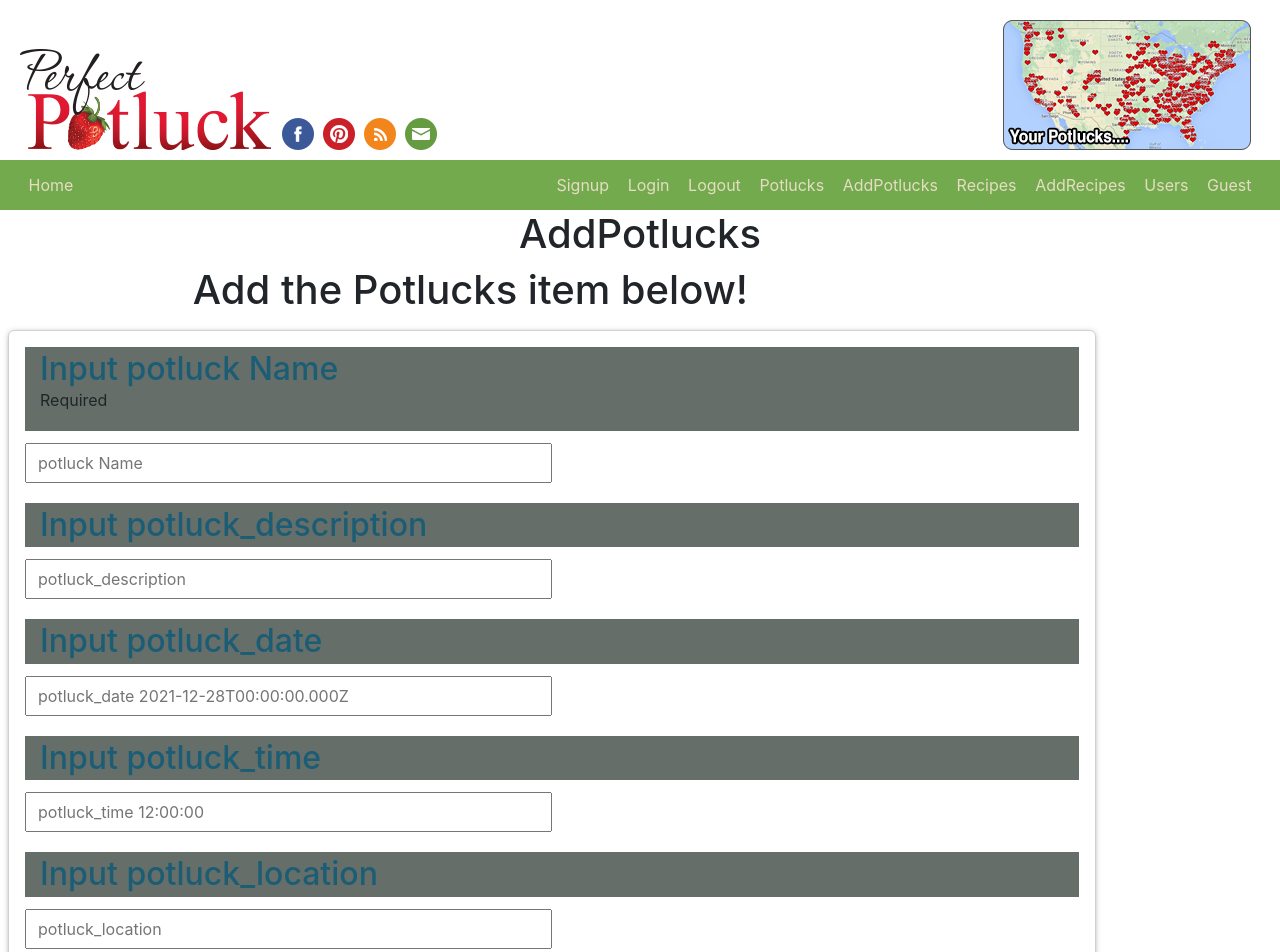
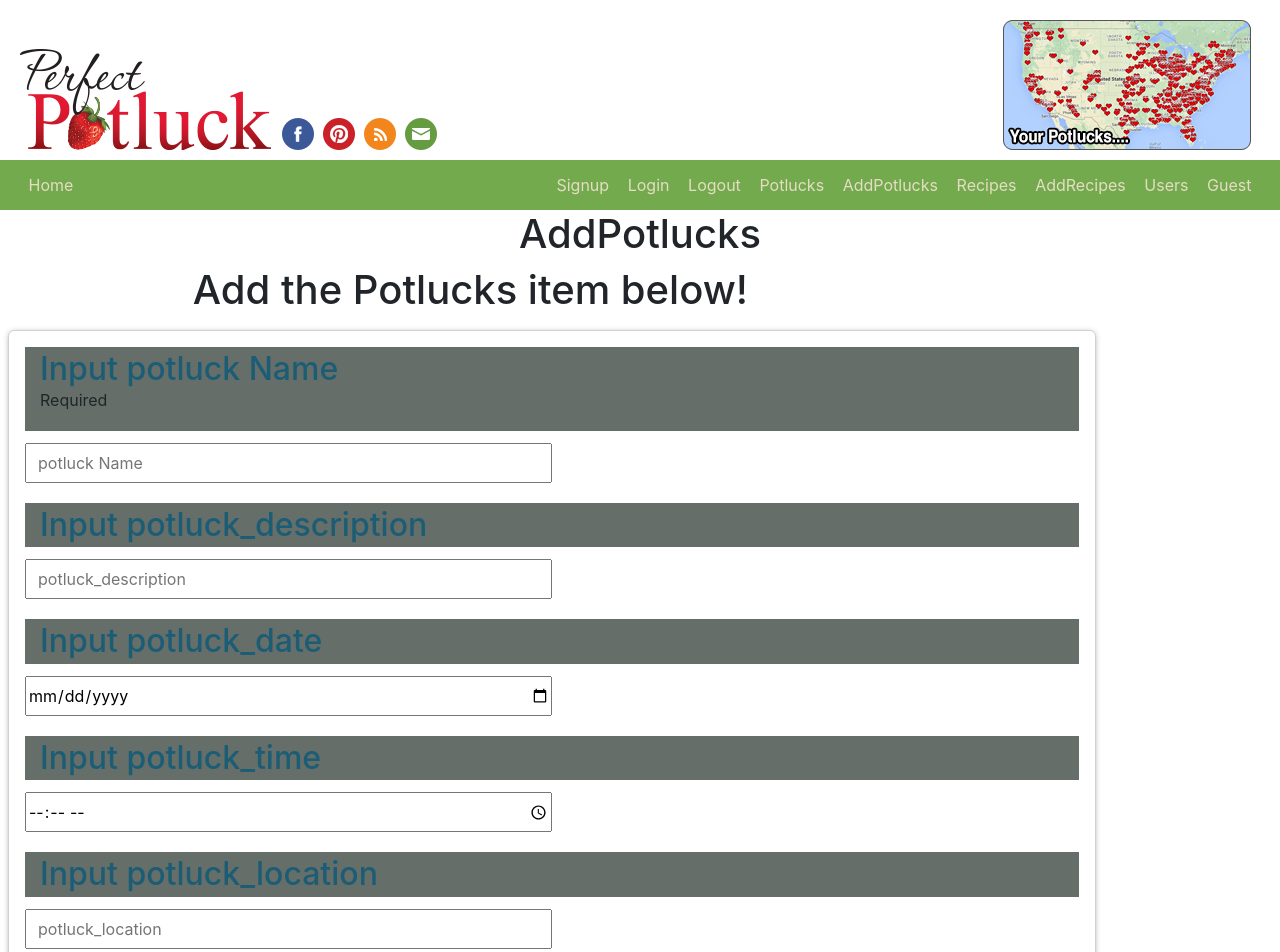
Before and after one commit to MingjunGeng/front-end2, a React (Create React App) app in the folder front-end2/: page /addpotlucks in a window 1280 px wide. Shown: the top 952 px of the page. Built offline with nearby package versions, Linux system fonts and the light colour scheme.

Commit message:
AddPotlucks: AddPotlucks work

```diff
--- a/front-end2/src/components/AddPotlucks.js
+++ b/front-end2/src/components/AddPotlucks.js
@@ -5,7 +5,7 @@ import axios from 'axios'
 import '../CSS/AddPotlucks.css'
 
 const initialFormValues = {
-    potluck_id: '',
+    // potluck_id: '',
     potluck_name: '',
     potluck_description: '',
     potluck_date: '',
@@ -14,7 +14,7 @@ const initialFormValues = {
     organizer: ''
 }
 const initialFormErrors = {
-    potluck_id: '',
+    // potluck_id: '',
     potluck_name: '',
     potluck_description: '',
     potluck_date: '',
@@ -31,7 +31,7 @@ const AddPotlucks = () => {
     const onSubmit = (event) => {
         event.preventDefault()
         const newItem = {
-            potluck_id: Date.now(),
+            // potluck_id: Date.now(),
             potluck_name: formValues.potluck_name,
             potluck_description: formValues.potluck_description,
             potluck_date: formValues.potluck_date,
@@ -91,7 +91,7 @@ const AddPotlucks = () => {
                     </label>
                 </div>
 
-                {/* username */}
+                {/* potluck_description */}
                 <div className='form-div'>
                     <div className='label-group'>
                         <h2>Input potluck_description</h2>
@@ -115,7 +115,7 @@ const AddPotlucks = () => {
                     </div>
                     <label className='location'>
                             <input
-                                type="text"
+                                type="date"
                                 name="potluck_date"
                                 value={formValues.potluck_date}
                                 onChange={onChange}
@@ -133,7 +133,7 @@ const AddPotlucks = () => {
                     </div>
                     <label className='location'>
                             <input
-                                type="text"
+                                type="time"
                                 name="potluck_time"
                                 value={formValues.potluck_time}
                                 onChange={onChange}
@@ -169,7 +169,7 @@ const AddPotlucks = () => {
                     </div>
                     <label className='location'>
                             <input
-                                type="text"
+                                type="number"
                                 name="organizer"
                                 value={formValues.organizer}
                                 onChange={onChange}
```
